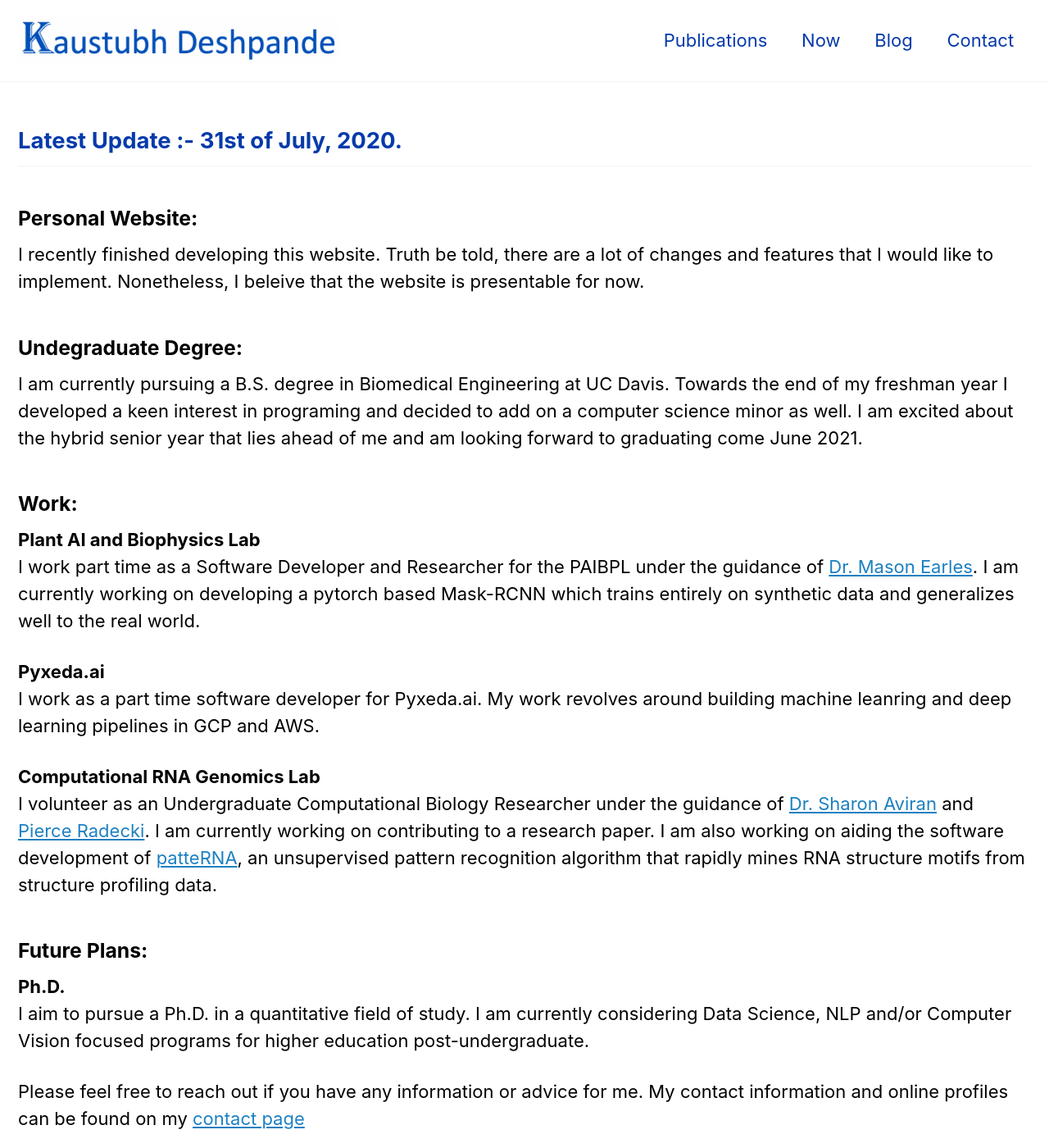
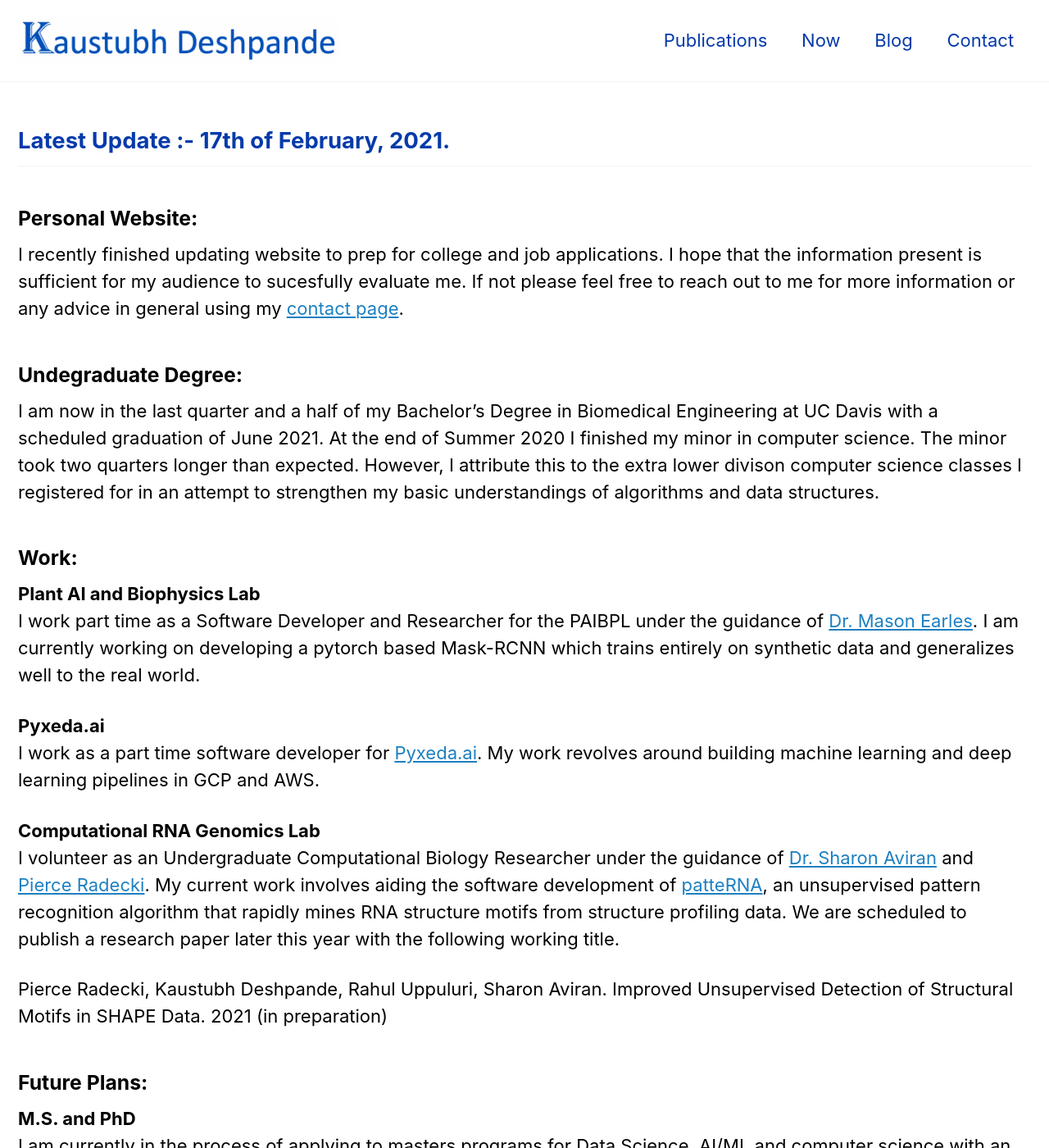
Before and after one commit to kaus0399/kaus0399.github.io, a Jekyll site: the page built from _pages/now.md, in a window 1280 px wide and 1400 px high. Shown: the whole window at 82% size. Built offline with Jekyll 4.4.1, drawn with Linux system fonts in a browser that asks for light colours; cached includes are drawn as plain includes; nearby versions of some CDN libraries; some of the changed text lies outside the part shown.

Commit message:
February 2021 Update

```diff
--- a/_pages/now.md
+++ b/_pages/now.md
@@ -3,25 +3,27 @@ layout: splash
 title: "What I'm Up To Now"
 permalink: /now/
 ---
-## Latest Update :- 31st of July, 2020.
+## Latest Update :- 17th of February, 2021.
 ### Personal Website:
-I recently finished developing this website. Truth be told, there are a lot of changes and features that I would like to implement. Nonetheless, I beleive that the website is presentable for now.
+I recently finished updating website to prep for college and job applications. I hope that the information present is sufficient for my audience to sucesfully evaluate me. If not please feel free to reach out to me for more information or any advice in general using my [contact page](/contact).
 
 ### Undegraduate Degree:
-I am currently pursuing a B.S. degree in Biomedical Engineering at UC Davis. Towards the end of my freshman year I developed a keen interest in programing and decided to add on a computer science minor as well. I am excited about the hybrid senior year that lies ahead of me and am looking forward to graduating come June 2021.
+I am now in the last quarter and a half of my Bachelor's Degree in Biomedical Engineering at UC Davis with a scheduled graduation of June 2021. At the end of Summer 2020 I finished my minor in computer science. The minor took two quarters longer than expected. However, I attribute this to the extra lower divison computer science classes I registered for in an attempt to strengthen my basic understandings of algorithms and data structures.
 
 ### Work:
 __Plant AI and Biophysics Lab__
 I work part time as a Software Developer and Researcher for the PAIBPL under the guidance of [Dr. Mason Earles](https://bae.ucdavis.edu/people/mason-earles){:target="_blank"}. I am currently working on developing a pytorch based Mask-RCNN which trains entirely on synthetic data and generalizes well to the real world.
 
 __Pyxeda.ai__
-I work as a part time software developer for Pyxeda.ai. My work revolves around building machine leanring and deep learning pipelines in GCP and AWS.
+I work as a part time software developer for [Pyxeda.ai](https://aiclub.world/about). My work revolves around building machine learning and deep learning pipelines in GCP and AWS.
 
 __Computational RNA Genomics Lab__
-I volunteer as an Undergraduate Computational Biology Researcher under the guidance of [Dr. Sharon Aviran](https://bme.ucdavis.edu/people/sharon-aviran){:target="_blank"} and [Pierce Radecki](https://www.linkedin.com/in/pierce-radecki/){:target="_blank"}. I am currently working on contributing to a research paper. I am also working on aiding the software development of [patteRNA](https://github.com/AviranLab/patteRNA){:target="_blank"}, an unsupervised pattern recognition algorithm that rapidly mines RNA structure motifs from structure profiling data.
+I volunteer as an Undergraduate Computational Biology Researcher under the guidance of [Dr. Sharon Aviran](https://bme.ucdavis.edu/people/sharon-aviran){:target="_blank"} and [Pierce Radecki](https://www.linkedin.com/in/pierce-radecki/){:target="_blank"}. My current work involves aiding the software development of [patteRNA](https://github.com/AviranLab/patteRNA){:target="_blank"}, an unsupervised pattern recognition algorithm that rapidly mines RNA structure motifs from structure profiling data. We are scheduled to publish a research paper later this year with the following working title.
+
+Pierce Radecki, Kaustubh Deshpande, Rahul Uppuluri, Sharon Aviran. Improved Unsupervised Detection of Structural Motifs in SHAPE Data. 2021 (in preparation)
 
 ### Future Plans:
-__Ph.D.__
-I aim to pursue a Ph.D. in a quantitative field of study. I am currently considering Data Science, NLP and/or Computer Vision focused programs for higher education post-undergraduate.
+__M.S. and PhD__
+I am currently in the process of applying to masters programs for Data Science, AI/ML and computer science with an intended start date of 2021.
 
 Please feel free to reach out if you have any information or advice for me. My contact information and online profiles can be found on my [contact page](/contact)
```
Also changed, not shown: _pages/publications.md (+4 -0 lines), index.markdown (+5 -5 lines), 1 other file.
